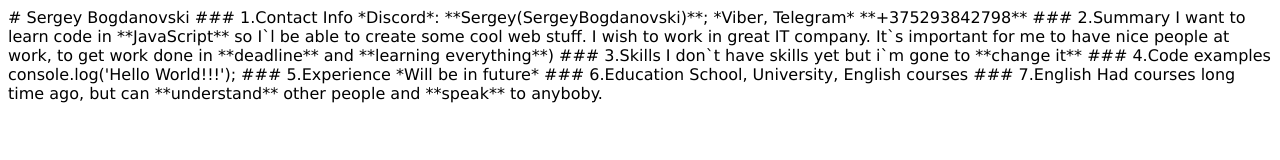
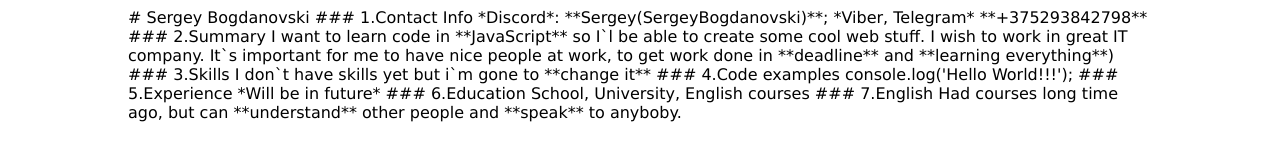
Before and after one commit to SergeyBogdanovski/rsschool-cv, a plain HTML site: page index.html in a window 1280 px wide. Drawn offline with Linux system fonts and the light colour scheme.

Commit message:
fixed syntax mistake

```diff
--- a/main.css
+++ b/main.css
@@ -2,7 +2,7 @@ html, body {
   font-family: Verdana, sans-serif;
 }
 .centeredText {
-  width= 1024px;
+  width: 1024px;
   display: block;
   margin: auto;
 }
```
